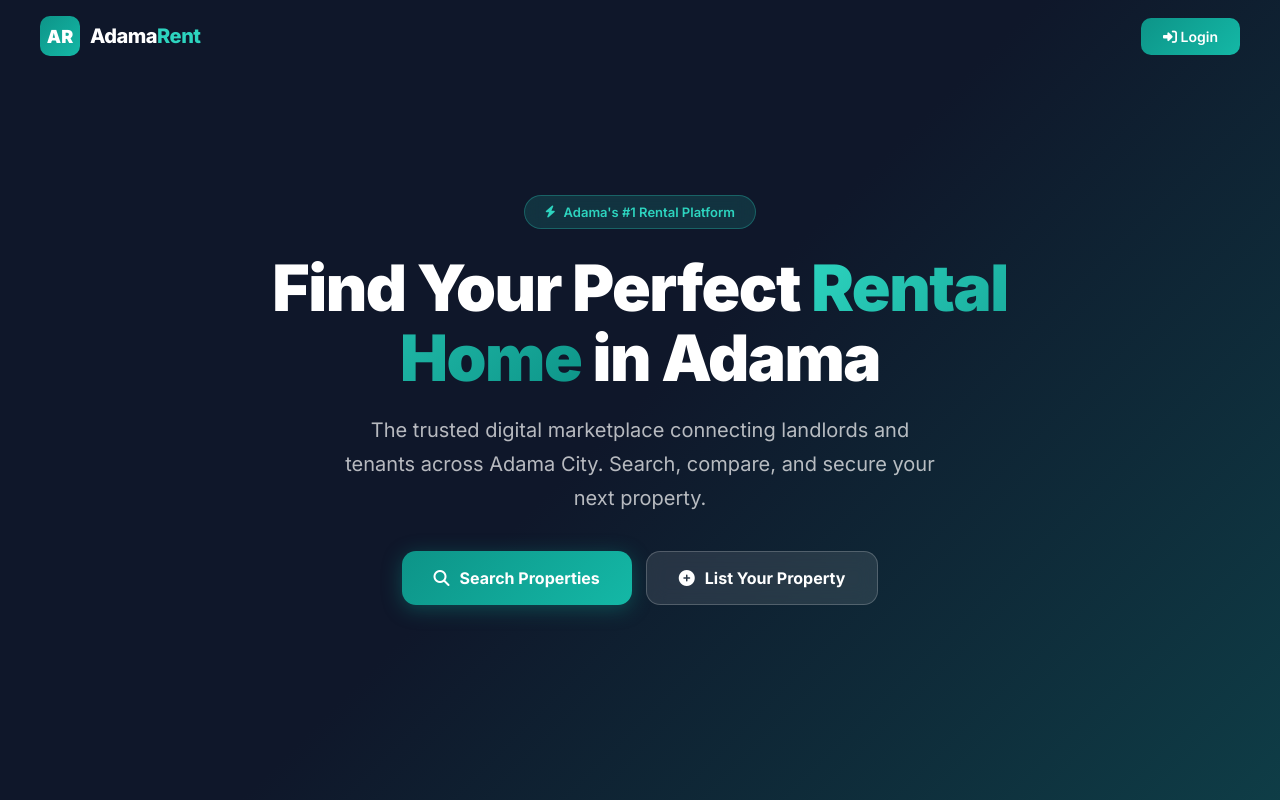
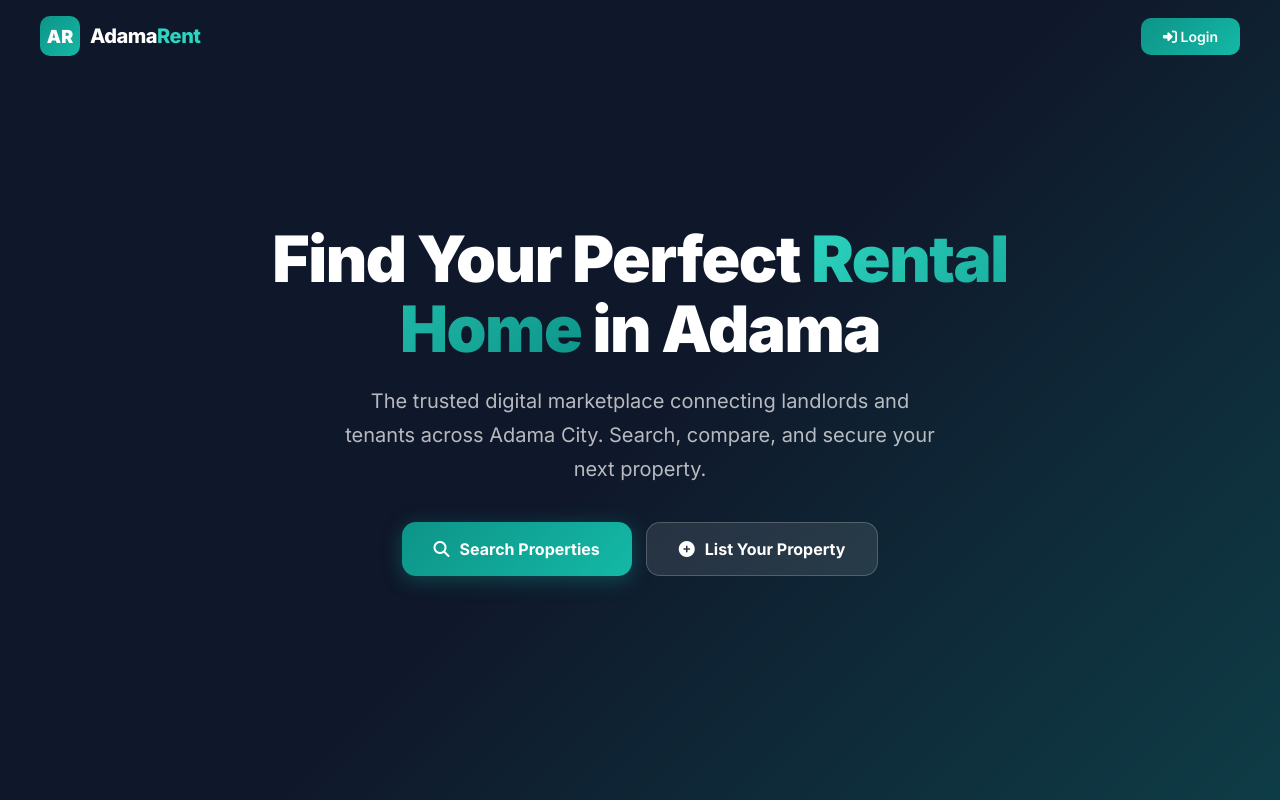
Before and after one commit to gech4332/udmp_adama_rental_house, a PHP site: page /Home.php in a window 1280 px wide. Shown: the top 801 px of the page. Run offline with PHP 8.4, Linux system fonts and the light colour scheme; data that the repository does not hold is empty.

Commit message:
unecessery text

```diff
--- a/Home.php
+++ b/Home.php
@@ -156,7 +156,6 @@ body{font-family:'Inter',system-ui,-apple-system,sans-serif;color:#1e293b;overfl
         <div class="hero-gradient"></div>
     </div>
     <div class="hero-content">
-        <div class="hero-badge"><i class="fas fa-bolt"></i> Adama's #1 Rental Platform</div>
         <h1>Find Your Perfect <span>Rental Home</span> in Adama</h1>
         <p>The trusted digital marketplace connecting landlords and tenants across Adama City. Search, compare, and secure your next property.</p>
         <div class="hero-actions">
```
